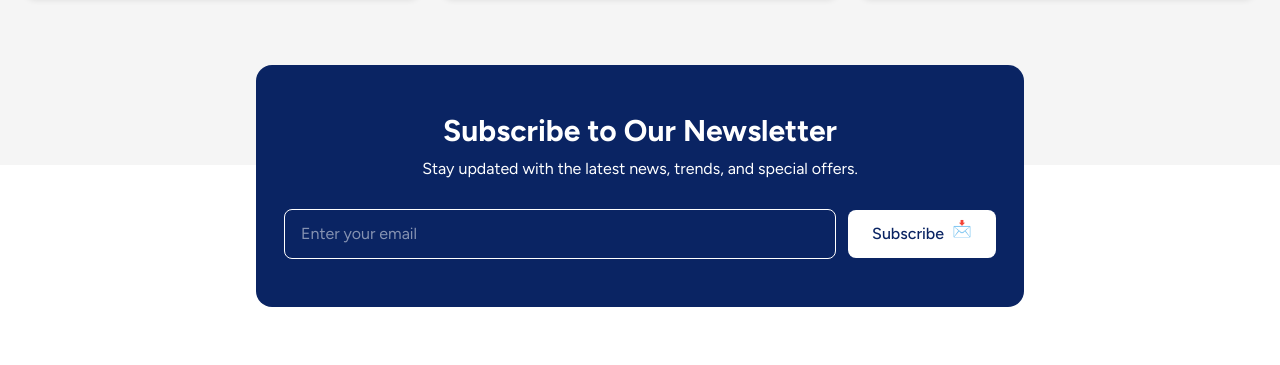
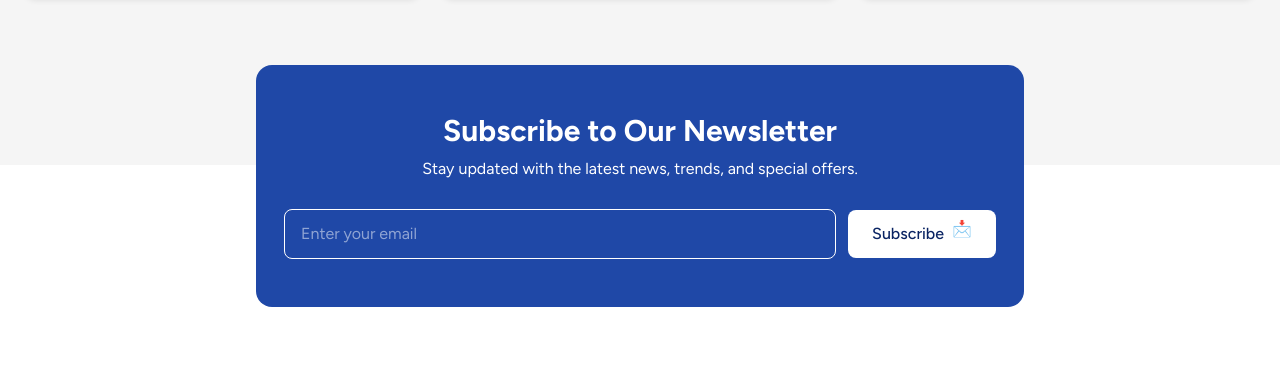
Before and after one commit to gmsakibursabbir/ma, a website: page src/index.html in a window 1280 px wide. Shown: the part 2858-3223 px from the top of the page. Drawn offline with nearby package versions, Linux system fonts and the light colour scheme.

Commit message:
newsletter update

```diff
--- a/src/index.html
+++ b/src/index.html
@@ -145,7 +145,9 @@
         <li><a href="#hero" class="hover:text-[#FF4500]">Home</a></li>
         <li><a href="#about" class="hover:text-[#FF4500]">About</a></li>
         <li><a href="#services" class="hover:text-[#FF4500]">Services</a></li>
-        <li><a href="#testimonial" class="hover:text-[#FF4500]">Testimonial</a></li>
+        <li>
+          <a href="#testimonial" class="hover:text-[#FF4500]">Testimonial</a>
+        </li>
         <li><a href="#newsletter" class="hover:text-[#FF4500]">Contact</a></li>
       </ul>
     </header>
@@ -374,7 +376,7 @@
       <!-- newsleter -->
       <section class="" id="newsletter">
         <div
-          class="max-w-3xl mx-auto text-center bg-[#0a2463] py-10 md:py-12 px-7 md:rounded-2xl md:-mt-[100px]"
+          class="max-w-3xl mx-auto text-center bg-[#1f48a7] py-10 md:py-12 px-7 md:rounded-2xl md:-mt-[100px]"
         >
           <h2 class="text-2xl lg:text-3xl font-bold text-white">
             Subscribe to Our Newsletter
```
Also changed, not shown: src/css/style.min.css.
